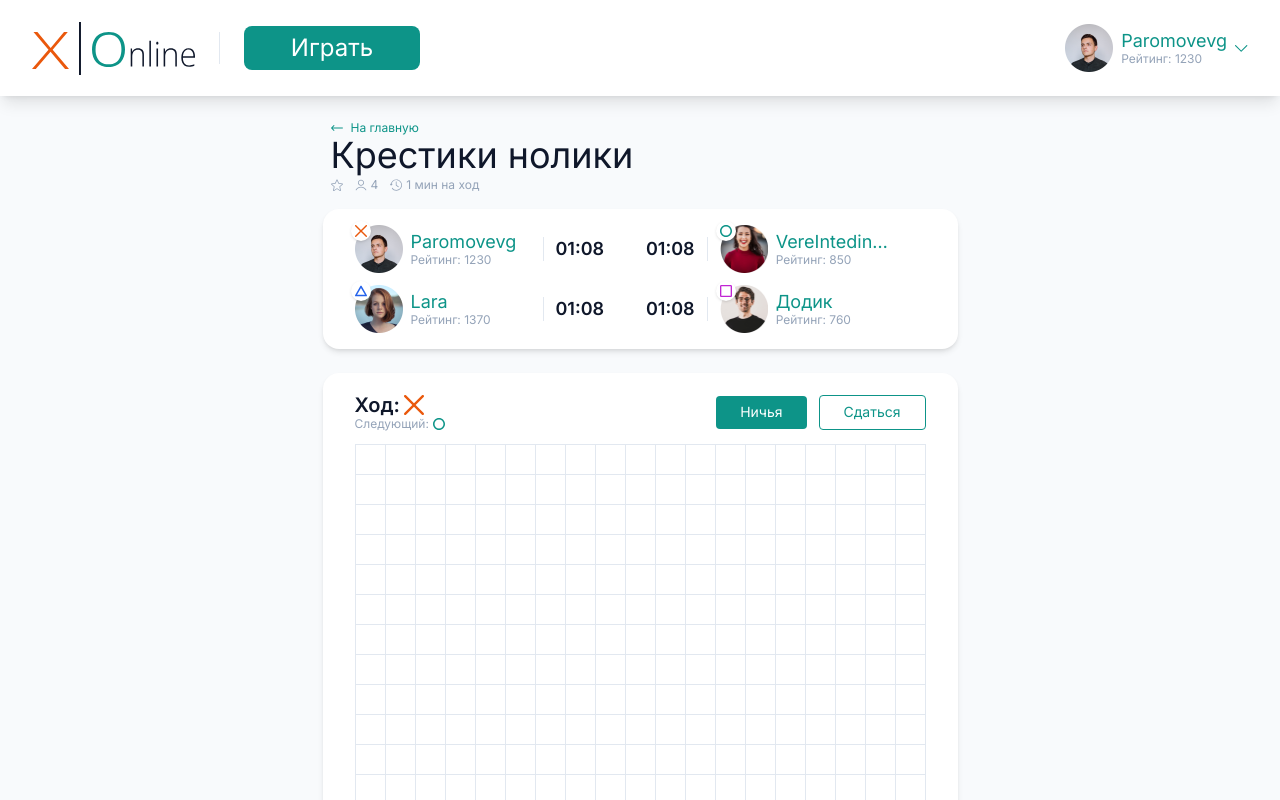
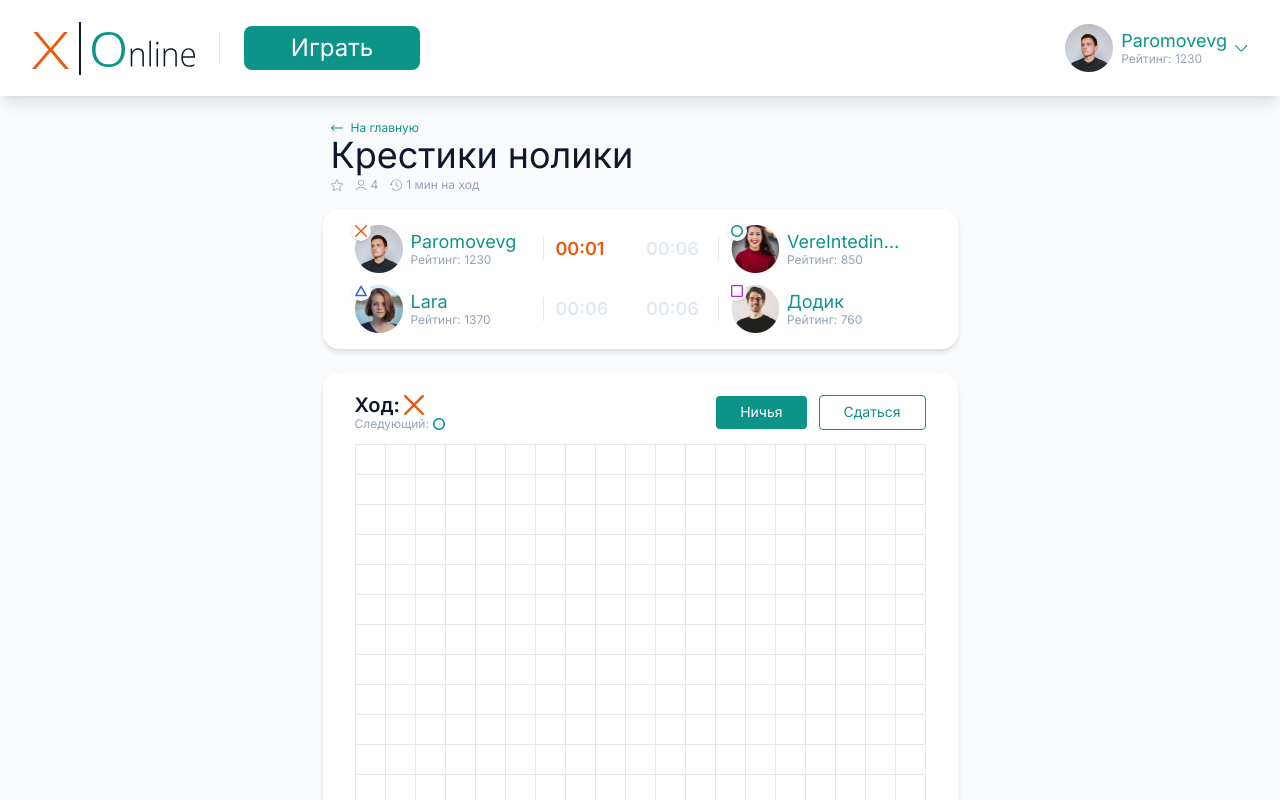
Before and after one commit to player128/game, a Next.js app: page / in a window 1280 px wide. Shown: the top 800 px of the page. Built offline with nearby package versions, Linux system fonts and the light colour scheme.

Commit message:
add timer

```diff
--- a/components/game/game-field.jsx
+++ b/components/game/game-field.jsx
@@ -1,12 +1,8 @@
 import clsx from "clsx";
 import { UiButton } from "../uikit/ui-button";
-import { useState } from "react";
-import { GAME_SYMBOLS, MOVE_ORDER } from "./constants";
 import { GameSymbol } from "./game-symbol";
-import { UseGameState } from "./use-game-state";
 
-export function GameField({ className, playersCount }) {
-  const { cells, currentMove, nextMove, handleCellClick } = UseGameState(playersCount);
+export function GameField({ className, cells, currentMove, nextMove, handleCellClick }) {
 
   const actions = (
     <>
--- a/components/game/game-info.jsx
+++ b/components/game/game-info.jsx
@@ -8,6 +8,7 @@ import avatarSrc1 from './images/avatar-1.png';
 import avatarSrc2 from './images/avatar-2.png';
 import avatarSrc3 from './images/avatar-3.png';
 import avatarSrc4 from './images/avatar-4.png';
+import { useEffect, useState } from "react";
 
 const players = [
   {
@@ -40,7 +41,7 @@ const players = [
   },
 ];
 
-export function GameInfo({ className, playersCount }) {
+export function GameInfo({ className, playersCount , currentMove}) {
   return (
     <div
       className={clsx(
@@ -48,12 +49,43 @@ export function GameInfo({ className, playersCount }) {
         "bg-white rounded-2xl shadow-md px-8 py-4 justify-between grid grid-cols-2 gap-3",
       )}
     >
-      {players.slice(0, playersCount).map((player, index) => <PlayInfo key={player.id} playerInfo={player} isRight={index % 2 === 1}/>)}
+      {players.slice(0, playersCount).map((player, index) =>
+        <PlayInfo key={player.id}
+        playerInfo={player}
+        isRight={index % 2 === 1}
+        isTimerRunning={currentMove === player.symbol}
+      />)}
     </div>
   );
 }
 
-function PlayInfo({ playerInfo, isRight }) {
+function PlayInfo({ playerInfo, isRight, isTimerRunning }) {
+  const [seconds, setSeconds] = useState(6);
+
+  const minuteString = String(Math.floor(seconds / 60)).padStart(2, "0");
+  const secondString = String(seconds % 60).padStart(2, "0");
+
+  const isDanger = seconds < 10;
+
+  useEffect(() => {
+    if (isTimerRunning) {
+      const interval = setInterval(() => {
+        setSeconds(s => Math.max(0, s - 1));
+      }, 1000);
+
+      return () => {
+        clearInterval(interval);
+        setSeconds(60);
+      }
+    }
+  }, [isTimerRunning]);
+
+  const getTimerColor = () => {
+    if (isTimerRunning) {
+      return isDanger ? "text-orange-600" : "text-slate-900";
+    }
+    return "text-slate-200";
+  };
 
   return (
     <div className="flex gap-3 items-center">
@@ -69,7 +101,14 @@ function PlayInfo({ playerInfo, isRight }) {
         </div>
       </div>
       <div className={clsx("h-6 w-px bg-slate-200", isRight && "order-2")}></div>
-      <div className={clsx("text-slate-900 text-lg font-semibold", isRight && "order-1")}>01:08</div>
+      <div className={clsx(
+        "text-lg font-semibold w-[60px]",
+        isRight && "order-1",
+        isDanger ? "text-orange-600" : "text-slate-900",
+        getTimerColor()
+      )}>
+        {minuteString}:{secondString}
+      </div>
     </div>
   );
 }
--- a/components/game/index.js
+++ b/components/game/index.js
@@ -1,3 +1,4 @@
 export { GameTitle } from "./game-title";
 export { GameInfo } from "./game-info";
 export { GameField } from "./game-field";
+export { useGameState } from "./use-game-state";
--- a/components/game/use-game-state.js
+++ b/components/game/use-game-state.js
@@ -7,7 +7,7 @@ function getNextMove(currentMove, playersCount) {
   return slicedMoverOrder[nextMoveIndex] ?? slicedMoverOrder[0];
 }
 
-export function UseGameState(playersCount) {
+export function useGameState(playersCount) {
   const [{ cells, currentMove }, setGameState] = useState(() => ({
     cells: new Array(19 * 19).fill(null),
     currentMove: GAME_SYMBOLS.CROSS,
--- a/pages/index.jsx
+++ b/pages/index.jsx
@@ -1,17 +1,24 @@
 import { useState } from "react";
-import { GameTitle, GameInfo, GameField } from "../components/game";
+import { GameTitle, GameInfo, GameField, useGameState } from "../components/game";
 import { Header } from "../components/header";
 
 export default function HomePage() {
   const [playersCount] = useState(4);
+  const { cells, currentMove, nextMove, handleCellClick } = useGameState(playersCount);
 
   return (
     <div className="bg-slate-50 min-h-screen">
       <Header />
       <main className="pt-6 mx-auto w-max">
         <GameTitle playersCount={playersCount}/>
-        <GameInfo playersCount={playersCount} className="mt-4" />
-        <GameField playersCount={playersCount} className="mt-6" />
+        <GameInfo playersCount={playersCount} className="mt-4"currentMove={currentMove}/>
+        <GameField
+          className="mt-6"
+          cells={cells}
+          currentMove={currentMove}
+          nextMove={nextMove}
+          handleCellClick={handleCellClick}
+        />
       </main>
     </div>
   );
```
